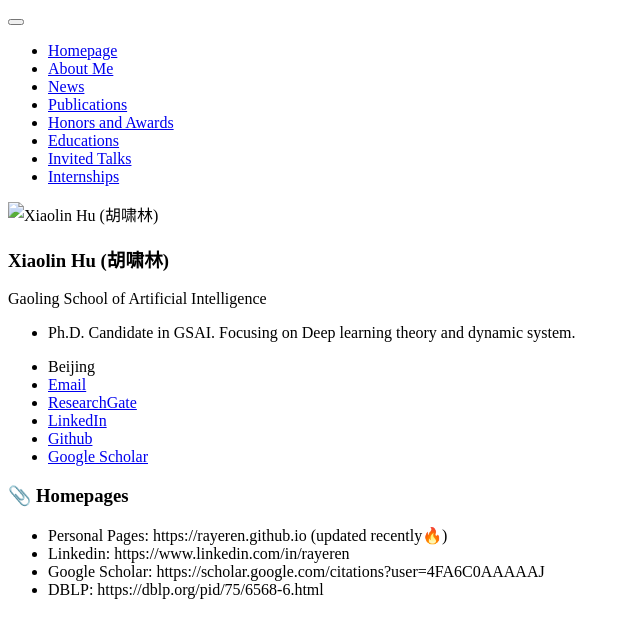
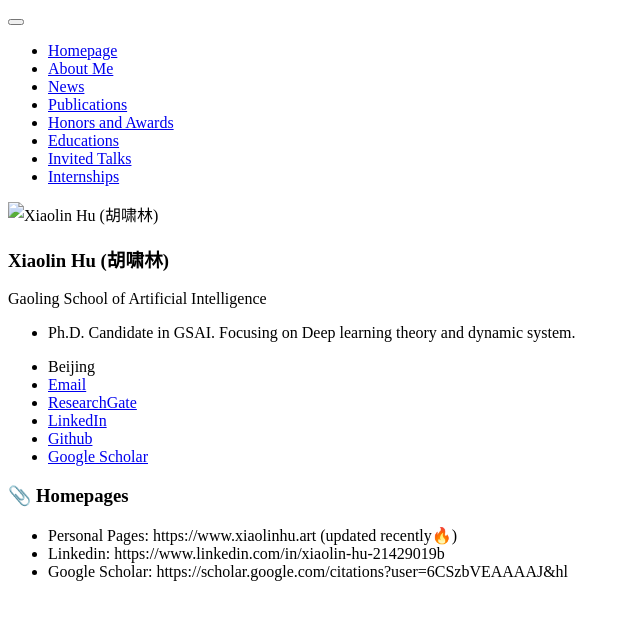
Before and after one commit to hsiaolinhu/hsiaolinhu.github.io, a Jekyll site: the page built from _pages/includes/homepage.md, in a window 1280 px wide. Shown: the top 638 px of the page, without its empty margins (0-640 px from the left). Built offline with Jekyll 4.4.1, drawn with Linux system fonts in a browser that asks for light colours; our own code applies the rules of GitHub Pages for plain Markdown files; part of the change alters nothing that is shown.

Commit message:
Update homepage.md

```diff
--- a/_pages/includes/homepage.md
+++ b/_pages/includes/homepage.md
@@ -1,5 +1,5 @@
 # 📎 Homepages
-- Personal Pages: https://rayeren.github.io (updated recently🔥)
-- Linkedin: https://www.linkedin.com/in/rayeren
-- Google Scholar: https://scholar.google.com/citations?user=4FA6C0AAAAAJ
-- DBLP: https://dblp.org/pid/75/6568-6.html
+- Personal Pages: https://www.xiaolinhu.art (updated recently🔥)
+- Linkedin: https://www.linkedin.com/in/xiaolin-hu-21429019b
+- Google Scholar: https://scholar.google.com/citations?user=6CSzbVEAAAAJ&hl
+<!-- - DBLP: https://dblp.org/pid/75/6568-6.html -->
```
